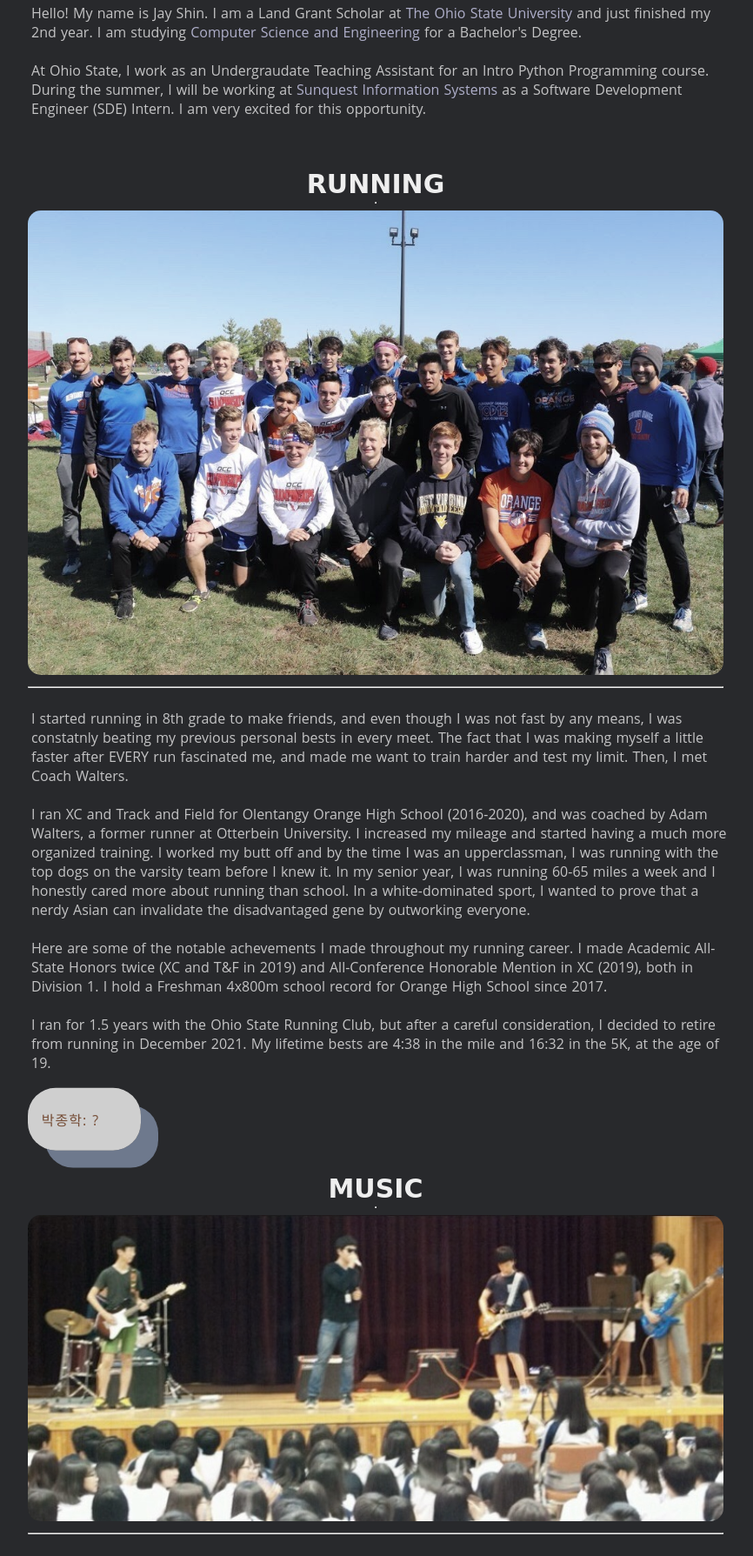
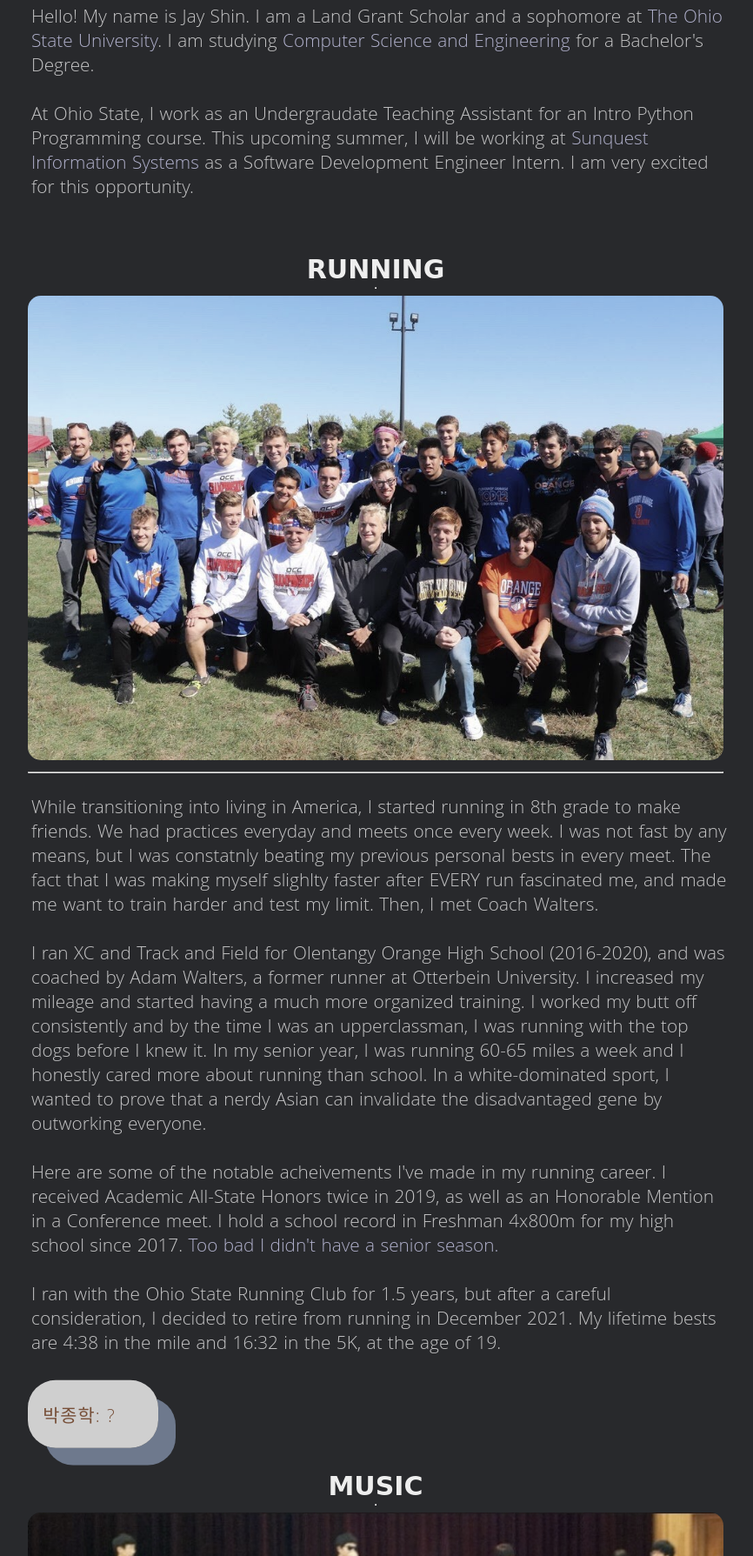
Before and after one commit to LukasMurdock/Portfolio, a PHP site: page /my-life.html in a window 1280 px wide. Shown: the part 807-2596 px from the top of the page at 87% size, without its empty margins (208-1074 px from the left). Run offline with PHP 8.4, Linux system fonts and the light colour scheme; some web fonts are replaced.

Commit message:
밥이없어어🍚🍚🍚🍚🍚🍚

```diff
--- a/my-life.html
+++ b/my-life.html
@@ -37,10 +37,12 @@
       <li>
         <div class="roles">
           <p>
-            Hello! My name is Jay Shin. I am a Land Grant Scholar at <a href="https://www.osu.edu/">The Ohio State University</a> and just finished my 2nd year.
-            I am studying <a href="https://cse.osu.edu/">Computer Science and Engineering</a> for a Bachelor's Degree.<br/><br/> At Ohio State, I work as an
-            Undergraudate Teaching Assistant for an Intro Python Programming course. During the summer, I will be working
-            at <a href="https://www.sunquestinfo.com/">Sunquest Information Systems</a> as a Software Development Engineer (SDE) Intern. I am very excited for this opportunity.
+            Hello! My name is Jay Shin. I am a Land Grant Scholar and a sophomore at <a href="https://www.osu.edu/">The Ohio State University</a>.
+            I am studying <a href="https://cse.osu.edu/">Computer Science and Engineering</a> for a Bachelor's Degree.
+            <br/><br/>
+            At Ohio State, I work as an
+            Undergraudate Teaching Assistant for an Intro Python Programming course. This upcoming summer, I will be working
+            at <a href="https://www.sunquestinfo.com/">Sunquest Information Systems</a> as a Software Development Engineer Intern. I am very excited for this opportunity.
             <br/>
             <br/>
 
@@ -64,26 +66,27 @@
       <li>
         <div class="roles">
           <p>
-            I started running in 8th grade to make friends, and even though I was not fast by any means,
+            While transitioning into living in America, I started running in 8th grade to make friends. We had practices everyday and meets once
+            every week. I was not fast by any means, but
             I was constatnly beating my previous personal bests in every meet.
-            The fact that I was making myself a little faster after EVERY run fascinated me,
+            The fact that I was making myself slighlty faster after EVERY run fascinated me,
             and made me want to train harder and test my limit. Then, I met Coach Walters.
             <br/>
             <br/>
             I ran XC and Track and Field for Olentangy Orange High School (2016-2020), and was coached by Adam Walters, a former runner
             at Otterbein University. I increased my mileage and started having a much more organized
-            training. I worked my butt off and by the time I was an upperclassman, I was running with the top dogs on the varsity team before
+            training. I worked my butt off consistently and by the time I was an upperclassman, I was running with the top dogs before
             I knew it. In my senior year, I was running
             60-65 miles a week and I honestly cared more about running than school. In a white-dominated sport, I wanted to prove that
             a nerdy Asian can invalidate the disadvantaged gene by outworking everyone. <br/><br/>
 
-            Here are some of the notable achevements I made throughout my running career. I made Academic All-State Honors twice
-            (XC and T&F in 2019) and All-Conference Honorable Mention in XC (2019), both in Division 1. I hold a Freshman 4x800m
-            school record for Orange High School since 2017.
+            Here are some of the notable acheivements I've made in my running career.
+            I received Academic All-State Honors twice in 2019, as well as an Honorable Mention in a Conference meet. I hold a
+            school record in Freshman 4x800m for my high school since 2017. <a target="_blank" href="https://www.cdc.gov/coronavirus/2019-ncov/index.html">Too bad I didn't have a senior season. </a>
             <br/><br/>
 
 
-            I ran for 1.5 years with the Ohio State Running Club, but after a careful consideration, I decided to retire from running in December 2021.
+            I ran with the Ohio State Running Club for 1.5 years, but after a careful consideration, I decided to retire from running in December 2021.
             My lifetime bests are 4:38 in the mile and 16:32 in the 5K, at the age of 19.
             <br/><br/>
             <!--
@@ -115,22 +118,22 @@
         <div class="roles">
           <p>
             When I am not in school, I spend most of my time playing music. My love for music started in 2013 with a $50 acousic guitar.
-            I am interested in many different genres of music and have particiapted in many different activities and groups in my career.
+            I am interested in diverse genres of music and I have particiapted in many different activities and groups in my life.
 
             <br/><br/>
-            Guitar is my main musical instrument and specifically, I play fingerstyle guitar.
+            Guitar is my main musical instrument and I play fingerstyle guitar, specifically.
             I am an experienced live performer as well. I have played at many open mics and weddings during high school.
-            I volunteered at <a href="https://www.vitas.com/">VITAS Healthcare</a> for a year under the supervision of Dolores Hickman.
-            I was assigned to perform at <a href="https://www.paramountseniorliving.com/paramount-communities/paramount-senior-living-at-westerville/">Paramount Senior Living at Westerville</a>
+            I volunteered at <a target="_blank" href="https://www.vitas.com/">VITAS Healthcare</a> for a year under the supervision of Dolores Hickman.
+            I was assigned to perform at <a target="_blank" href="https://www.paramountseniorliving.com/paramount-communities/paramount-senior-living-at-westerville/">Paramount Senior Living at Westerville</a>
             every weekend.
 
             <br/><br/>
-            I played the snare drum in the Olentangy High School Marching Band, under the direction of Craig Dunn from RhythmX.
-            After working my butt off, I made the snareline in my first year of drumming.
-            We marched 40+ shows, parades, competitions, and concerts in one semester, while practicing everyday. It was a valuable experience that
-            broadened my knowledge of music, but running was more important to me at the time lol. I only played for one year.
+            I played the snare drum in my high schoool's marching band, under the direction of <a href="https://www.innovativepercussion.com/artists/craig_dunn" target="_blank">Craig Dunn</a> from <a href="https://rhythmx.org/" target="_blank">RhythmX</a>.
+            After practicing 24/7, I made the snareline in my first year of drumming.
+            We marched 40+ halftime shows, parades, competitions, and concerts in one semester, while practicing everyday. It was a valuable experience that
+            broadened my musical knowledge, but running was more important to me at the time lol. I only played for one year.
             <br/><br/>
-            I played the violin in the Olentangy Orange High School's orchestra under the direction of Lori Cornett.
+            I played the violin in high school's orchestra under the direction of Lori Cornett.
             We had 4 concerts every year and participated in the <a href="https://www.omea-ohio.org">OMEA</a>'s Solo-and Ensemble Competitions,
             both as a group and individuals. I honestly didn't try very hard in orchestra, but I had a lot of fun. Oh, I was also selected to perform
             Handel's Messiah with the Columbus Symphony Orchestra.
@@ -156,10 +159,12 @@
     <ul class="des">
       <li>
         <div class="roles">
-          <p>If I can do one thing for the rest of my life, it would be composing music. The dream of my life is to become a well-known hiphop artist. Currently, I am the leader of a group called ERCF,
-            which is made up of several passionate hiphop artists based in South Korea. I am in charge of producing, mixing, and mastering
-            songs released by us, recruiting all artists, and assist in designing album covers. I have made 300+ beats in my career.
-            I provide support to underrepresented artists by providing my beats, finding featuring artists, and releasing their songs, all for free.
+          <p>If I can do one thing for the rest of my life, it would be composing music. The dream of my life is to become a well-known producer
+            and collaborate with professional rappers. <br/><br/>
+            Currently, I am the leader of a group called ERCF,
+            which is made up of passionate hiphop artists based in South Korea. As a producer, I am in charge of composing, mixing, and mastering
+            all songs released from us, as well as recruiting new artists and assisting in designing album covers. I have made 300+ beats in my career.
+            I provide support to underrepresented artists by providing instrumental tracks, linking them up with featuring artists, and releasing their songs, all for free.
 
              <br/><br/>
 
--- a/style.css
+++ b/style.css
@@ -341,7 +341,7 @@ body {
 
 .roles p{
     margin: 0;
-    font-size: 0.95em;
+    font-size: 1em;
     word-spacing: 1px;
 }
 
@@ -585,7 +585,8 @@ progress {
 }
 
 .container p {
-  font-size: 1em;
+  font-size: 1.3em;
+  font-weight: 340;
 }
 
 @media screen and (max-width: 740px) {
@@ -779,8 +780,8 @@ ul {
 #quote{
 list-style: none;
 display: inline-block;
-width: 130px;
-margin-top: -40px;
+width: 150px;
+margin-top: -20px;
 margin-bottom: -10px;
 
 }
```
Also changed, not shown: resume.html (+6 -6 lines).
